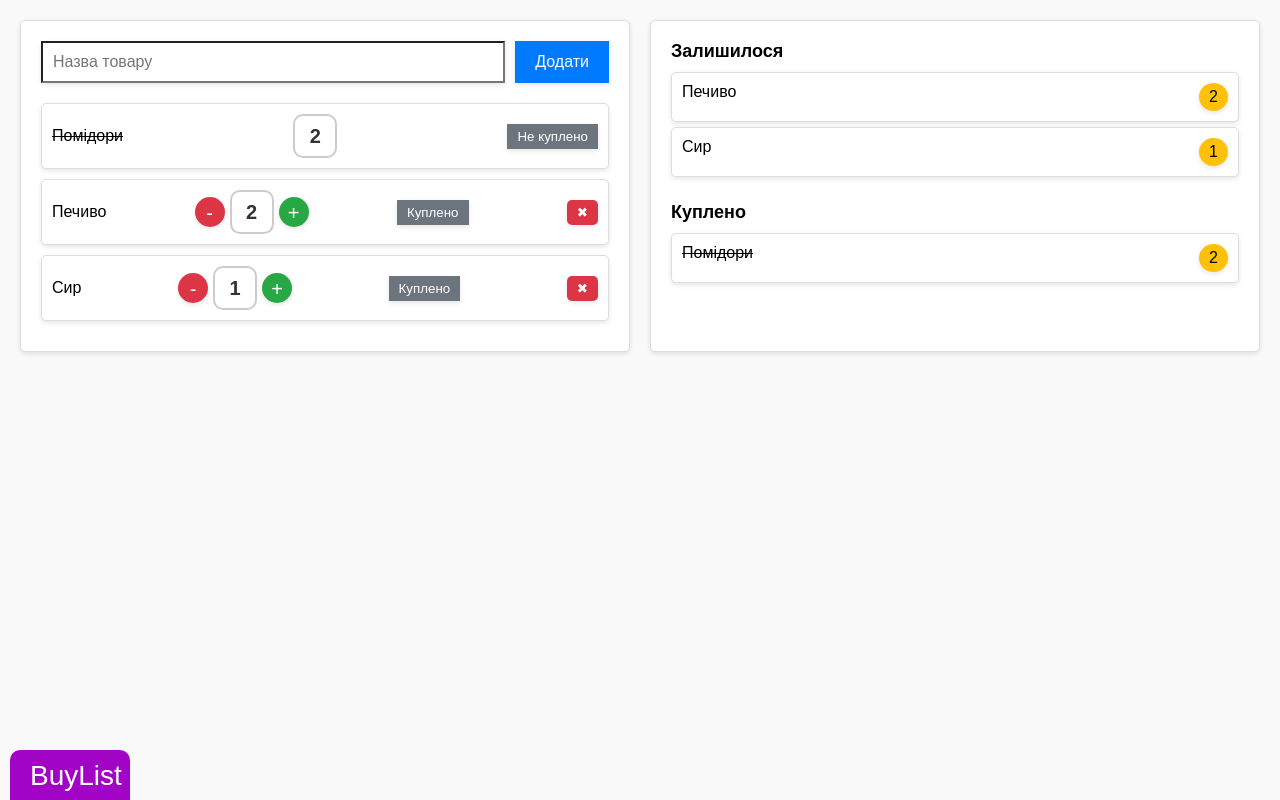
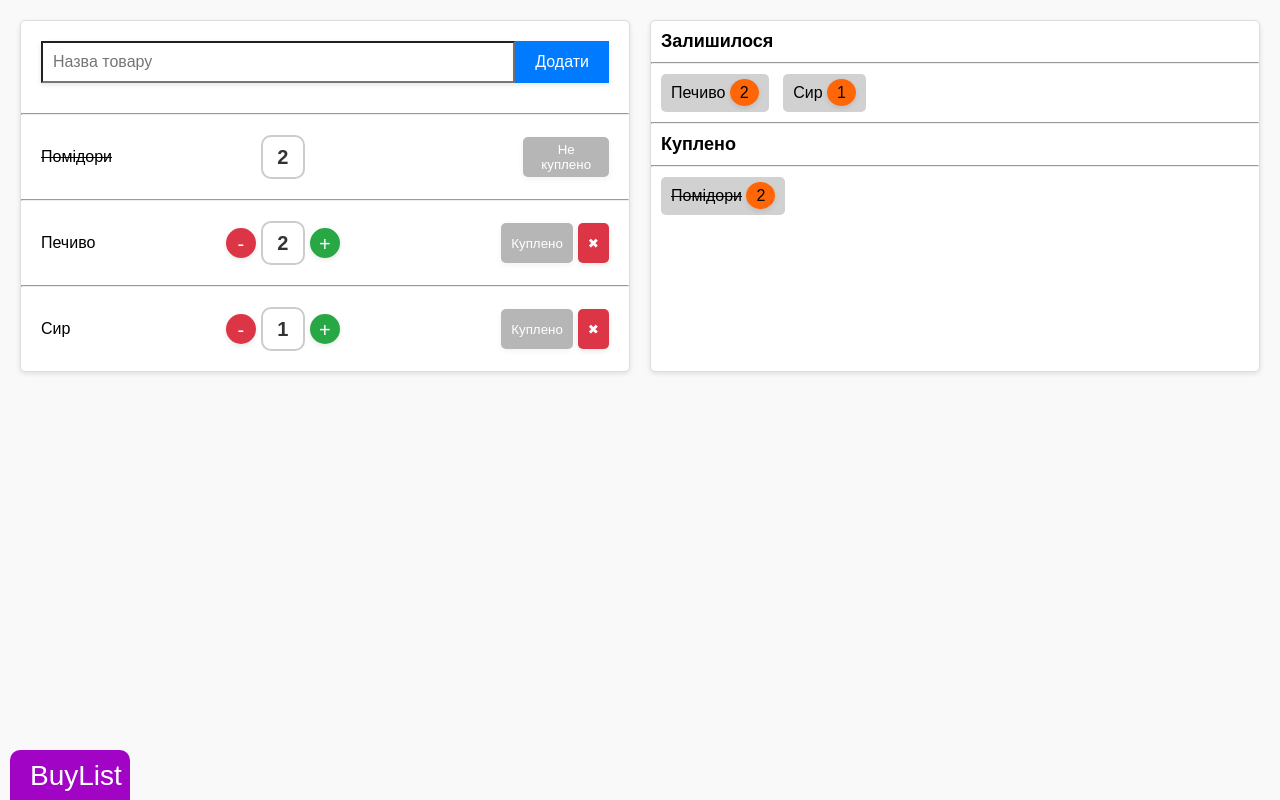
Before and after one commit to Nazar0k356/Web-Technologies-HW2, a plain HTML site: page HW2/index.html in a window 1280 px wide. Drawn offline with Linux system fonts and the light colour scheme.

Commit message:
UI change
Now flex is used to control element's shift if the page is changed, also smaall style corrections have been made

```diff
--- a/HW2/index.html
+++ b/HW2/index.html
@@ -14,11 +14,21 @@
                 <button data-tooltip="Додавання товару" class="add-btn">Додати</button>
             </div>
             <div class="list-section">
+                <hr>
                 <div class="item">
                     <span class="item-name"><s>Помідори</s></span>
-                    <span class="item-count">2</span>
-                    <button data-tooltip="Змінити статус" class="status-btn grey-btn">Не куплено</button>
+                    <div class="quantity-control quantity-unchangable">
+                        <button data-tooltip="Віднімання товару" class="quantity-btn minus">-</button>
+                        <span class="item-count">2</span>
+                        <button data-tooltip="Додавання товару" class="quantity-btn plus">+</button>
+                    </div>
+                    <div class="bought-panel status-not-bought">
+                        <button data-tooltip="Змінити статус" class="status-btn grey-btn bought">Куплено</button>
+                        <button data-tooltip="Прибрати товар" class="delete-btn">✖</button>
+                        <button data-tooltip="Змінити статус" class="status-btn grey-btn not-bought">Не куплено</button>
+                    </div>
                 </div>
+                <hr>
                 <div class="item">
                     <span class="item-name">Печиво</span>
                     <div class="quantity-control">
@@ -26,9 +36,13 @@
                         <span class="item-count">2</span>
                         <button data-tooltip="Додавання товару" class="quantity-btn plus">+</button>
                     </div>
-                    <button data-tooltip="Змінити статус" class="status-btn grey-btn">Куплено</button>
-                    <button data-tooltip="Прибрати товар" class="delete-btn">✖</button>
+                    <div class="bought-panel">
+                        <button data-tooltip="Змінити статус" class="status-btn grey-btn bought">Куплено</button>
+                        <button data-tooltip="Прибрати товар" class="delete-btn">✖</button>
+                        <button data-tooltip="Змінити статус" class="status-btn grey-btn not-bought">Не куплено</button>
+                    </div>
                 </div>
+                <hr>
                 <div class="item">
                     <span class="item-name">Сир</span>
                     <div class="quantity-control">
@@ -36,8 +50,11 @@
                         <span class="item-count">1</span>
                         <button data-tooltip="Додавання товару" class="quantity-btn plus">+</button>
                     </div>
-                    <button data-tooltip="Змінити статус" class="status-btn grey-btn">Куплено</button>
-                    <button data-tooltip="Прибрати товар" class="delete-btn">✖</button>
+                    <div class="bought-panel">
+                        <button data-tooltip="Змінити статус" class="status-btn grey-btn bought">Куплено</button>
+                        <button data-tooltip="Прибрати товар" class="delete-btn">✖</button>
+                        <button data-tooltip="Змінити статус" class="status-btn grey-btn not-bought">Не куплено</button>
+                    </div>
                 </div>
             </div>
         </div>
@@ -45,11 +62,14 @@
             <div class="summary-section">
                 <div class="remaining">
                     <h3>Залишилося</h3>
+                    <hr>
                     <div class="summary-item">Печиво <span class="count yellow-circle">2</span></div>
                     <div class="summary-item">Сир <span class="count yellow-circle">1</span></div>
                 </div>
                 <div class="bought">
+                    <hr>
                     <h3>Куплено</h3>
+                    <hr>
                     <div class="summary-item"><s>Помідори</s> <span class="count yellow-circle">2</span></div>
                 </div>
             </div>
--- a/HW2/styles.css
+++ b/HW2/styles.css
@@ -7,12 +7,14 @@ body {
 
 .container {
     display: flex;
+    flex-direction: row;
     gap: 20px;
 }
 
 .left-box, .right-box {
+    display: flex;
+    flex-direction: column;
     background-color: #ffffff;
-    padding: 20px;
     border: 1px solid #ddd;
     border-radius: 5px;
     width: 100%;
@@ -21,8 +23,7 @@ body {
 
 .input-section {
     display: flex;
-    gap: 10px;
-    margin-bottom: 20px;
+    margin: 20px;
 }
 
 .input-section input {
@@ -50,23 +51,21 @@ body {
     display: flex;
     align-items: center;
     justify-content: space-between;
-    padding: 10px;
     background-color: white;
-    border: 1px solid #ddd;
-    border-radius: 5px;
-    margin-bottom: 10px;
-    box-shadow: 0 2px 5px rgba(0, 0, 0, 0.1);
+    margin: 20px;
 }
 
-.list-section .item .item-name s {
-    text-decoration: line-through;
+.list-section .item-name{
+    flex-basis: 33.333%;
 }
 
 .list-section .quantity-control {
+    flex-basis: 33.333%;
     display: flex;
     align-items: center;
     gap: 5px;
 }
+
 
 .list-section .quantity-btn {
     width: 30px;
@@ -85,25 +84,76 @@ body {
     color: white;
 }
 
+.list-section .quantity-btn.minus:hover {
+    background-color: #c72f3e;
+    color: white;
+}
+
+.list-section .quantity-btn.plus:hover {
+    background-color: #24973f;
+    color: white;
+}
+
 .list-section .quantity-btn.plus {
     background-color: #28a745;
     color: white;
 }
 
+.list-section .bought-panel {
+    display: flex;
+    gap:5px;
+}
+
+.list-section .bought{
+    order:1;
+}
+
+.list-section .delete-btn{
+    order:1;
+}
+
+.list-section .not-bought{
+    order:0;
+    opacity: 0;
+    pointer-events: none;
+}
+
+.status-not-bought .bought{
+    order:0;
+    opacity: 0;
+    pointer-events:none;
+}
+
+.status-not-bought .delete-btn{
+    order:0;
+    opacity: 0;
+    pointer-events:none;
+}
+
+.status-not-bought .not-bought{
+    order:1;
+    opacity: 1;
+    pointer-events:all;
+}
+
+
 .list-section .status-btn {
     padding: 5px 10px;
     border: none;
     cursor: pointer;
-    box-shadow: 0 2px 5px rgba(0, 0, 0, 0.1);
-}
-
-.list-section .status-btn.grey-btn {
-    background-color: #6c757d;
+    box-shadow: 0 2px 5px rgba(143, 115, 115, 0.1);
+    border-radius: 5px;
+    background-color: #b6b6b6;
     color: white;
 }
 
+.quantity-unchangable .quantity-btn {
+    opacity: 0;
+    pointer-events: none;
+}
+
 .list-section .status-btn.grey-btn:hover {
-    background-color: #5a6268;
+    background-color: #7a7a7a;
 }
 
 .list-section .delete-btn {
@@ -112,7 +162,6 @@ body {
     background-color: #dc3545;
     color: white;
     cursor: pointer;
-    margin-left: 10px;
     border-radius: 5px;
     box-shadow: 0 2px 5px rgba(0, 0, 0, 0.1);
 }
@@ -124,7 +173,6 @@ body {
 .summary-section {
     display: flex;
     flex-direction: column;
-    gap: 20px;
 }
 
 .summary-section .remaining,
@@ -133,23 +181,26 @@ body {
 }
 
 .summary-section h3 {
-    margin: 0 0 10px 0;
+    margin: 10px;
     font-size: 18px;
 }
 
-.summary-section .summary-item {
-    display: flex;
-    justify-content: space-between;
-    background-color: white;
-    padding: 10px;
-    border: 1px solid #ddd;
-    border-radius: 5px;
-    margin-bottom: 5px;
-    box-shadow: 0 2px 5px rgba(0, 0, 0, 0.1);
+hr{
+    margin-top:10px;
+    margin-bottom:10px;
 }
 
+.summary-section .summary-item {
+    display: inline-block;
+    background-color: rgba(136, 136, 136, 0.385);
+    padding: 10px;
+    border-radius: 5px;
+    margin-left:10px;
+}
+
+
 .summary-section .summary-item .count {
-    background-color: #ffc107;
+    background-color: #ff6607;
     padding: 5px 10px;
     border-radius: 50%;
     box-shadow: 0 2px 5px rgba(0, 0, 0, 0.1);
@@ -159,19 +210,19 @@ body {
     position: fixed;
     left: 10px;
     bottom: -70px;
-    background-color: #a104c4; /* Темно фіолетовий */
+    background-color: #a104c4;
     color: white;
     padding: 10px 20px;
     width: 80px;
     height: 100px;
-    border-radius: 10px 10px 0 0; /* Скруглені верхні кути */
+    border-radius: 10px 10px 0 0;
     cursor: pointer;
-    transition: all 0.5s ease; /* Змінилась тривалість анімації */
-    transition-delay: 0.3s; /* Затримка анімації */
+    transition: all 0.3s ease;
+    transition-delay: 0.3s;
 }
 .badge:hover {
-    background-color: #1a1ac2; /* Колір при наведенні */
-    transform: translateY(-70px); /* Витягування вгору */
+    background-color: #1a1ac2;
+    transform: translateY(-70px);
 }
 .badge-text {
     font-size: 28px;
@@ -207,7 +258,6 @@ body {
 
 button {
     position: relative;
-    cursor: pointer; /* Додає курсор у вигляді руки при наведенні на кнопку */
 }
 
 button::after {
@@ -216,7 +266,7 @@ button::after {
     bottom: 100%;
     left: 50%;
     transform: translateX(-50%) scale(0);
-    background-color: #800080; /* Фіолетовий колір */
+    background-color: #800080;
     color: white;
     padding: 5px 10px;
     border-radius: 5px;
```
